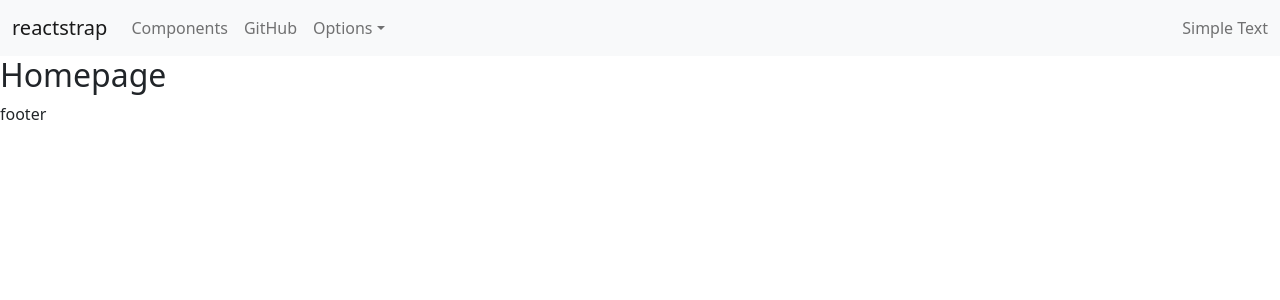
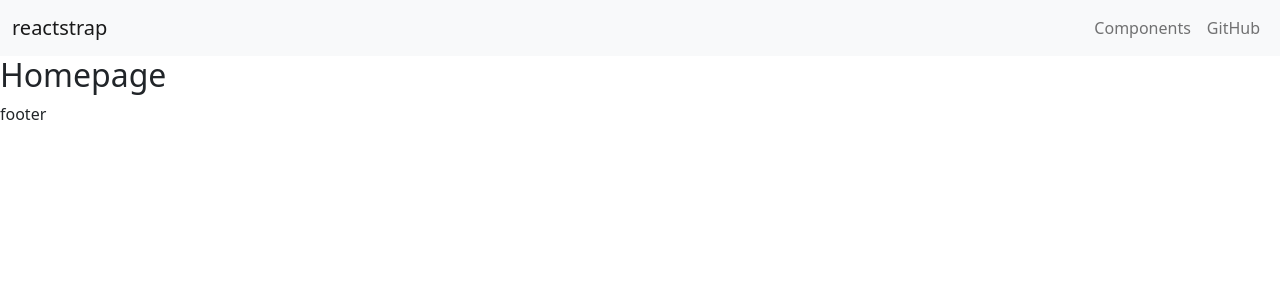
Before and after one commit to jibm82/mern-seo-blog, a Next.js app in the folder frontend/: page / in a window 1280 px wide. Shown: the top 300 px of the page. Built offline with nearby package versions, Linux system fonts and the light colour scheme.

Commit message:
Update navbar

```diff
--- a/frontend/components/Header.js
+++ b/frontend/components/Header.js
@@ -24,7 +24,7 @@ const Header = () => {
       <NavbarToggler onClick={toggle} />
       <Collapse isOpen={isOpen} navbar>
         <Nav
-          className="me-auto"
+          className="ms-auto"
           navbar
         >
           <NavItem>
@@ -37,33 +37,7 @@ const Header = () => {
               GitHub
             </NavLink>
           </NavItem>
-          <UncontrolledDropdown
-            inNavbar
-            nav
-          >
-            <DropdownToggle
-              caret
-              nav
-            >
-              Options
-            </DropdownToggle>
-            <DropdownMenu right>
-              <DropdownItem>
-                Option 1
-              </DropdownItem>
-              <DropdownItem>
-                Option 2
-              </DropdownItem>
-              <DropdownItem divider />
-              <DropdownItem>
-                Reset
-              </DropdownItem>
-            </DropdownMenu>
-          </UncontrolledDropdown>
         </Nav>
-        <NavbarText>
-          Simple Text
-        </NavbarText>
       </Collapse>
     </Navbar>
   )
```
